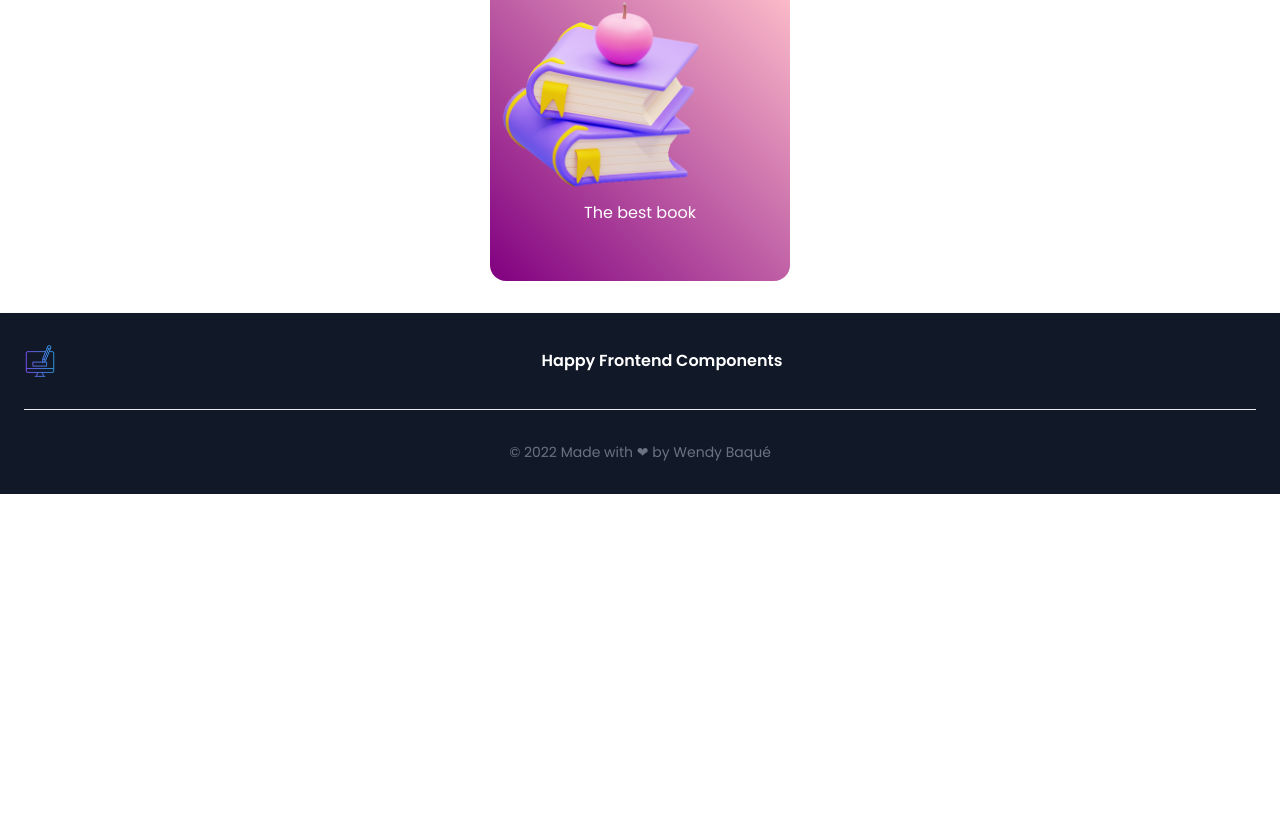
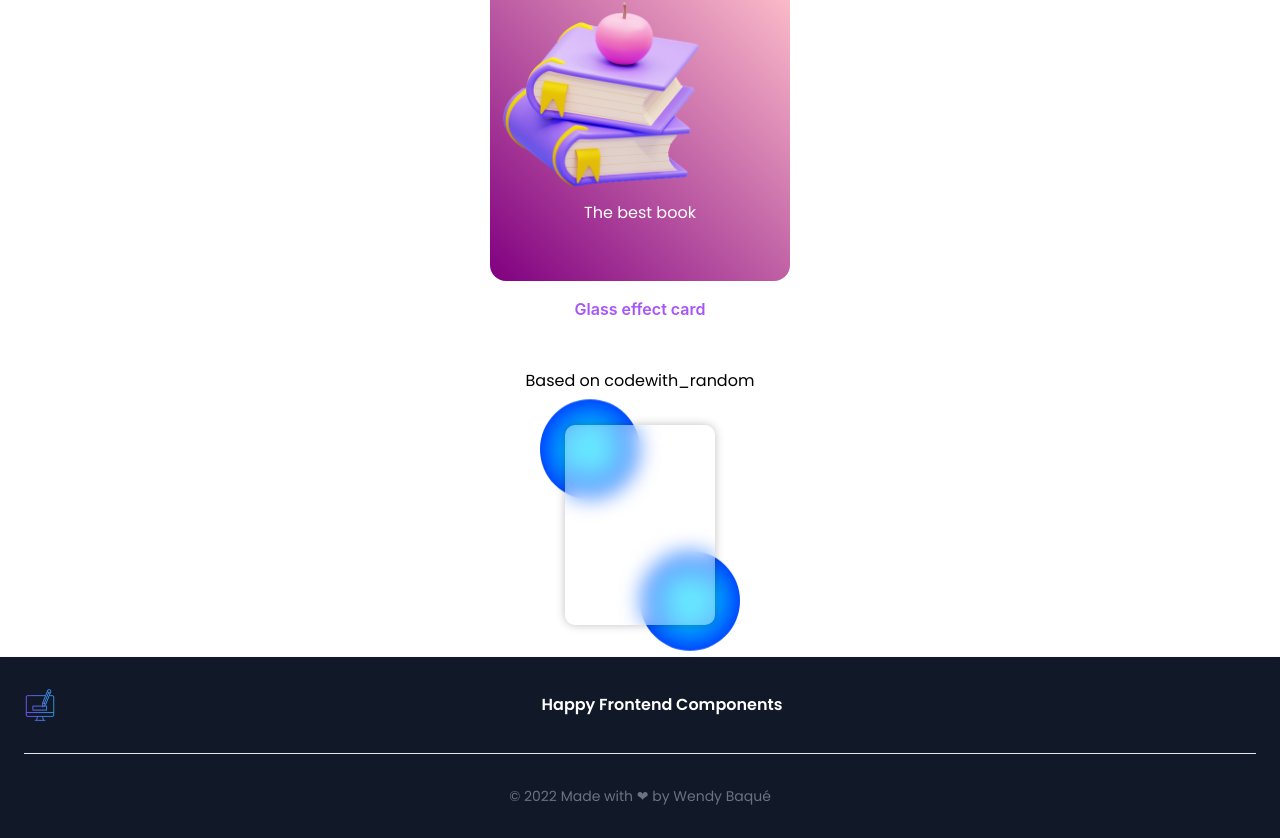
Before and after one commit to wendybaque/Happy-Frontend-Components, a React (Create React App) app: page /cards in a window 1280 px wide. Shown: the part 3629-4467 px from the top of the page. Before the commit the page ends 4123 px from the top, so only its background shows below. Built offline with nearby package versions, Linux system fonts and the light colour scheme.

Commit message:
Add glass card effect component

```diff
--- /dev/null
+++ b/src/Components/GlassCard.jsx
@@ -0,0 +1,16 @@
+import React from "react";
+import "./glasscard.css";
+
+const GlassCard = () => {
+  return (
+    <div>
+      <article className="glass-card">
+        <div className="glass-circle"></div>
+        <div className="glass-circle"></div>
+        <div className="glass-card-inner"></div>
+      </article>
+    </div>
+  );
+};
+
+export default GlassCard;
--- /dev/null
+++ b/src/Components/glasscard.css
@@ -0,0 +1,46 @@
+.glass-card {
+  width: 150px;
+  height: 200px;
+  position: relative;
+}
+
+.glass-circle {
+  width: 100px;
+  height: 100px;
+  background: radial-gradient(cyan, blue);
+  border-radius: 50%;
+  position: absolute;
+  animation: move-up 2s ease-in infinite alternate-reverse;
+}
+
+@keyframes move-up {
+  to {
+    transform: translateY(-10px);
+  }
+}
+
+.glass-circle:nth-child(1) {
+  top: -25px;
+  left: -25px;
+}
+
+.glass-circle:nth-child(2) {
+  bottom: -25px;
+  right: -25px;
+  animation-name: move-down;
+}
+
+@keyframes move-down {
+  to {
+    transform: translateY(10px);
+  }
+}
+
+.glass-card-inner {
+  width: inherit;
+  height: inherit;
+  background-color: rgba(255, 255, 255, 0.4);
+  box-shadow: 0 0 10px rgba(0, 0, 0, 0.25);
+  backdrop-filter: blur(10px);
+  border-radius: 10px;
+}
--- a/src/Pages/Cards.jsx
+++ b/src/Pages/Cards.jsx
@@ -1,6 +1,7 @@
 import React from "react";
 import FigcaptionHover from "../Components/FigcaptionHover";
 import FlipCard from "../Components/FlipCard";
+import GlassCard from "../Components/GlassCard";
 import HeapCard from "../Components/HeapCard";
 import HoverEffect from "../Components/HoverEffect";
 import InfiniteCarousel from "../Components/InfiniteCarousel";
@@ -9,14 +10,21 @@ const Cards = () => {
   return (
     <div>
       <div className="m-4 p-4 flex flex-col">
-        <h1 className="flex flex-col items-center text-l font-semibold text-pink-500 font-poppins">Inputs</h1>
-        <p className="flex flex-col items-center text-l m-4">Cards with differents styles and designs</p>
+        <h1 className="flex flex-col items-center text-l font-semibold text-pink-500 font-poppins">
+          Inputs
+        </h1>
+        <p className="flex flex-col items-center text-l m-4">
+          Cards with differents styles and designs
+        </p>
 
         <section className="flex flex-col">
           <h2 className="font-semibold text-purple-500">Heap cards</h2>
           <p className="pb-10">
             Based on{" "}
-            <a href="https://www.instagram.com/p/Ck5pKIIDrmn/" alt="redirection vers le code de @webdevlessons">
+            <a
+              href="https://www.instagram.com/p/Ck5pKIIDrmn/"
+              alt="redirection vers le code de @webdevlessons"
+            >
               inspired by @webdevlesson code
             </a>
           </p>
@@ -24,32 +32,47 @@ const Cards = () => {
         </section>
 
         <section className="flex flex-col">
-          <h2 className="font-semibold text-purple-500 m-4">Hover Effect cards</h2>
+          <h2 className="font-semibold text-purple-500 m-4">
+            Hover Effect cards
+          </h2>
           <p className="m-4">
             Based on{" "}
-            <a href="https://github.com/S-Najim-S/instagram-reels-source-code/tree/main/image-hover-effect" alt="redirection vers le code de S-Najim-S">
+            <a
+              href="https://github.com/S-Najim-S/instagram-reels-source-code/tree/main/image-hover-effect"
+              alt="redirection vers le code de S-Najim-S"
+            >
               S-Najim-S code
             </a>
           </p>
-          < HoverEffect/>
+          <HoverEffect />
         </section>
 
         <section className="flex flex-col infinite-carousel">
-          <h2 className="font-semibold text-purple-500 m-4">Infinite Carousel</h2>
+          <h2 className="font-semibold text-purple-500 m-4">
+            Infinite Carousel
+          </h2>
           <p className="m-4">
             Based on{" "}
-            <a href="https://codepen.io/medrupaloscil/pen/OJNrLLX" alt="redirection vers le code de Fehrenbach Baptiste">
-             Fehrenbach Baptiste code
+            <a
+              href="https://codepen.io/medrupaloscil/pen/OJNrLLX"
+              alt="redirection vers le code de Fehrenbach Baptiste"
+            >
+              Fehrenbach Baptiste code
             </a>
           </p>
           <InfiniteCarousel />
         </section>
 
         <section className="flex flex-col">
-          <h2 className="font-semibold text-purple-500 m-4">Fig Caption on hover card</h2>
+          <h2 className="font-semibold text-purple-500 m-4">
+            Fig Caption on hover card
+          </h2>
           <p className="m-4">
             Based on{" "}
-            <a href="https://www.instagram.com/p/CkSNLjVuR4a/" alt="redirection vers le code de baby_wolf_codes">
+            <a
+              href="https://www.instagram.com/p/CkSNLjVuR4a/"
+              alt="redirection vers le code de baby_wolf_codes"
+            >
               baby_wolf_codes
             </a>
           </p>
@@ -57,14 +80,35 @@ const Cards = () => {
         </section>
 
         <section className="flex flex-col">
-          <h2 className="font-semibold text-purple-500 m-4">On card flip effect</h2>
+          <h2 className="font-semibold text-purple-500 m-4">
+            On card flip effect
+          </h2>
           <p className="m-4">
             Based on{" "}
-            <a href="https://www.instagram.com/p/CfzEDhCDQkz/" alt="redirection vers le code de avance_dev">
+            <a
+              href="https://www.instagram.com/p/CfzEDhCDQkz/"
+              alt="redirection vers le code de avance_dev"
+            >
               avance_dev
             </a>
           </p>
           <FlipCard />
+        </section>
+
+        <section className="flex flex-col">
+          <h2 className="font-semibold text-purple-500 m-4">
+            Glass effect card
+          </h2>
+          <p className="m-4">
+            Based on{" "}
+            <a
+              href="https://www.instagram.com/p/Cdr1GJpO9ZS/"
+              alt="redirection vers le code de codewith_random"
+            >
+              codewith_random
+            </a>
+          </p>
+          <GlassCard />
         </section>
       </div>
     </div>
```
